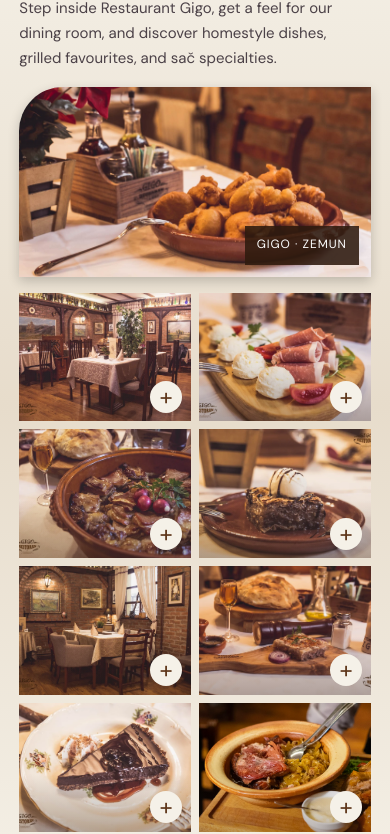
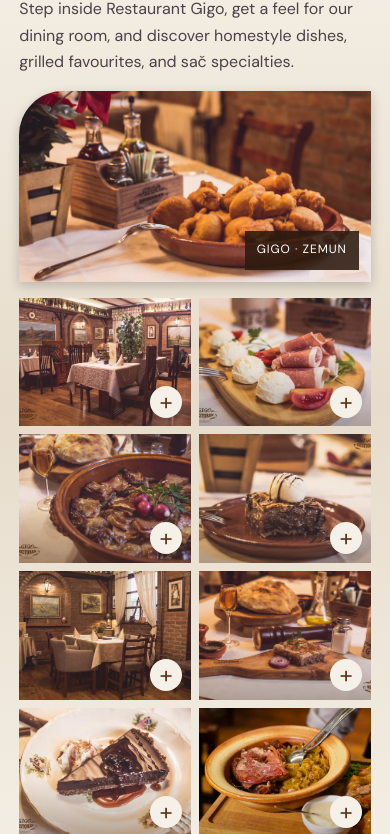
Before and after one commit to nvmihajlovic/Gigo, an Astro site: page /en/galerija in a window 390 px wide. Shown: the part 239-1073 px from the top of the page. Built offline with nearby package versions, Linux system fonts and the light colour scheme; Astro itself is replaced by a stand-in of ours.

Commit message:
Match mobile page subtitle sizing
Co-authored-by: Copilot <223556219+Copilot@users.noreply.github.com>

```diff
--- a/src/styles/global.css
+++ b/src/styles/global.css
@@ -2174,7 +2174,7 @@ summary:focus-visible {
 
   .page-hero-description {
     margin-top: 1rem;
-    font-size: 0.9375rem;
+    font-size: 1rem;
     line-height: 1.65;
   }
 
```
